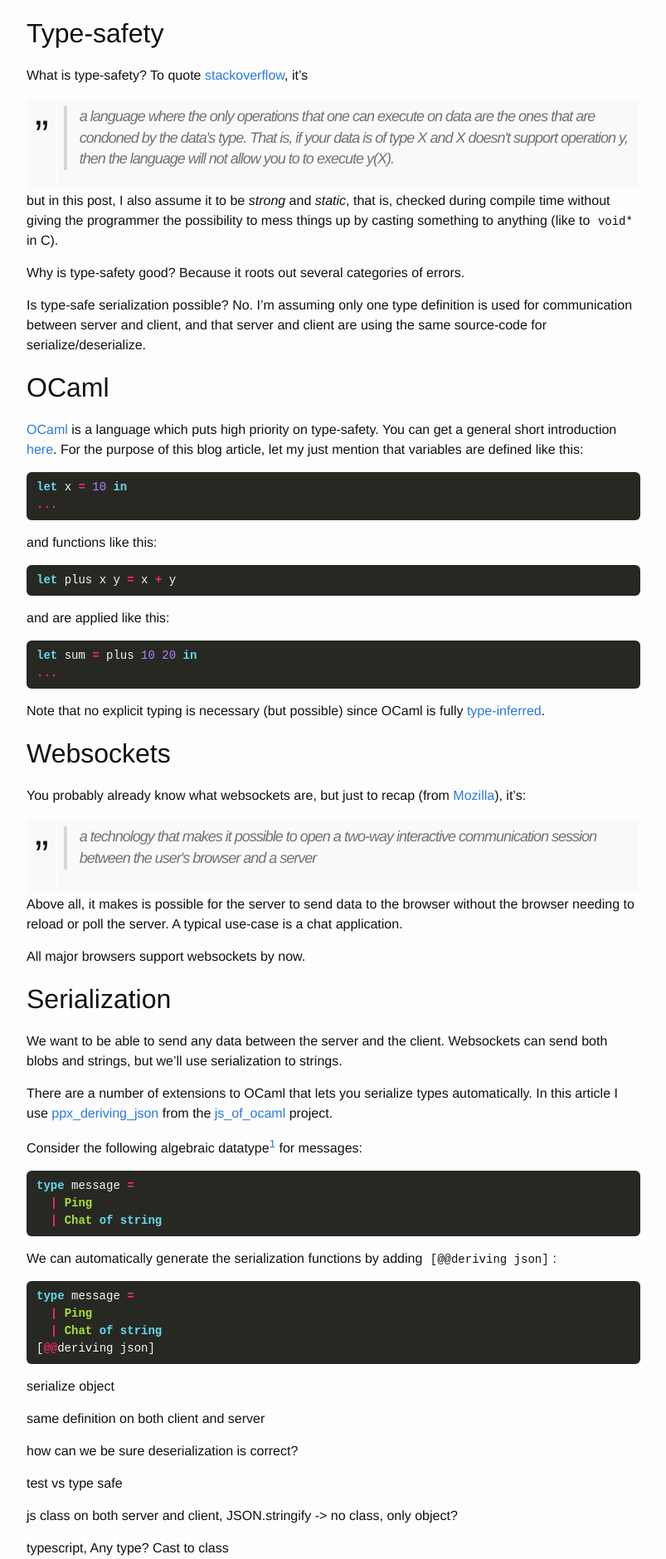
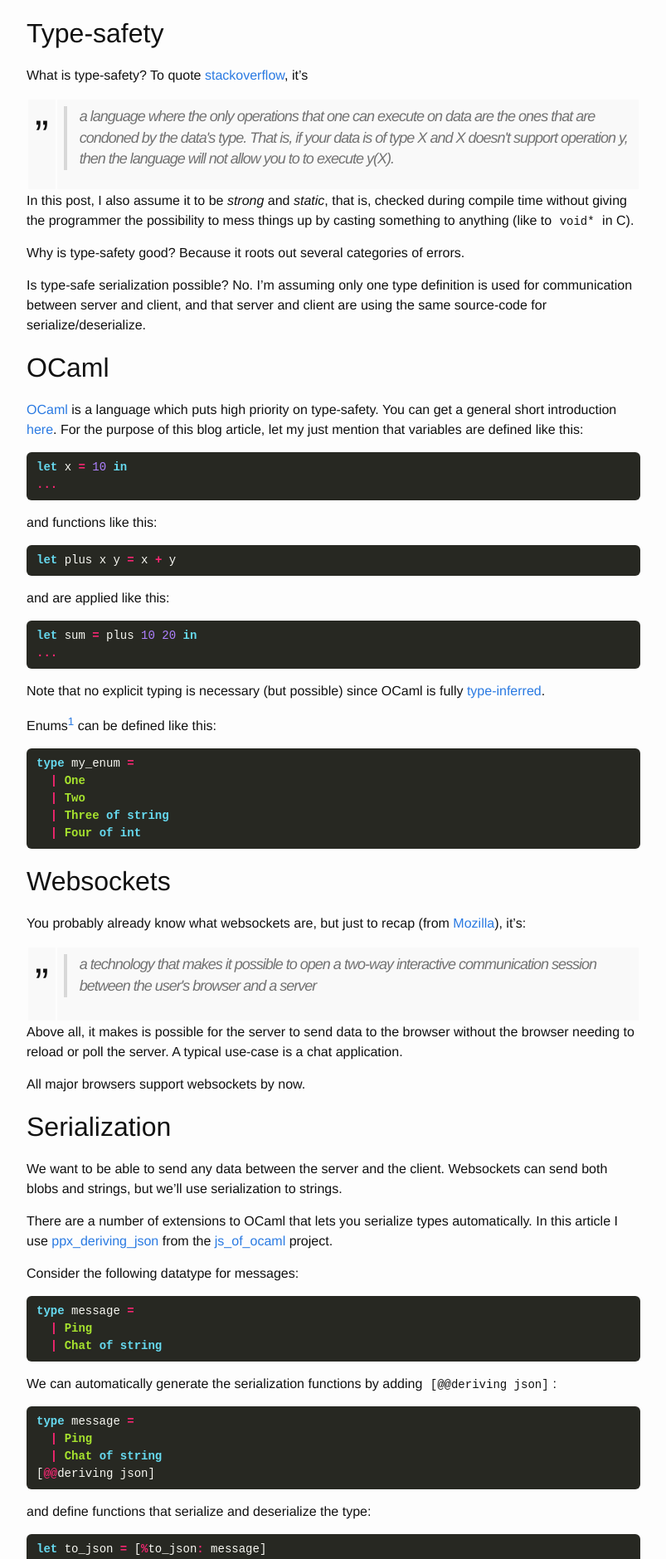
Before and after one commit to olleharstedt/olleharstedt.github.io, a Jekyll site: the page built from _posts/2020-05-28-typesafe-websocket-communication.markdown, in a window 1280 px wide. Shown: the part 940-2819 px from the top of the page at 83% size, without its empty margins (238-1041 px from the left). Built offline with Jekyll 4.4.1, drawn with Linux system fonts in a browser that asks for light colours; nearby versions of some CDN libraries; some of the changed text lies outside the part shown.

Commit message:
More notes

````diff
--- a/_posts/2020-05-28-typesafe-websocket-communication.markdown
+++ b/_posts/2020-05-28-typesafe-websocket-communication.markdown
@@ -27,7 +27,7 @@
   </tr>
 </table>
 
-but in this post, I also assume it to be *strong* and *static*, that is, checked during compile time without giving the programmer the possibility to mess things up by casting something to anything (like to `void*` in C).
+In this post, I also assume it to be *strong* and *static*, that is, checked during compile time without giving the programmer the possibility to mess things up by casting something to anything (like to `void*` in C).
 
 Why is type-safety good? Because it roots out several categories of errors.
 
@@ -57,6 +57,16 @@
 
 Note that no explicit typing is necessary (but possible) since OCaml is fully [type-inferred](https://en.wikipedia.org/wiki/Type_inference).
 
+Enums<sup><a href="#note1">1</a></sup> can be defined like this:
+
+```ocaml
+type my_enum =
+  | One
+  | Two
+  | Three of string
+  | Four of int
+```
+
 ## Websockets
 
 You probably already know what websockets are, but just to recap (from [Mozilla](https://developer.mozilla.org/en-US/docs/Web/API/WebSockets_API)), it's:
@@ -78,7 +88,7 @@
 
 There are a number of extensions to OCaml that lets you serialize types automatically. In this article I use [ppx\_deriving\_json](https://ocsigen.org/js_of_ocaml/3.6.0/manual/ppx-deriving) from the [js\_of\_ocaml](https://ocsigen.org/js_of_ocaml/3.6.0/manual/overview) project.
 
-Consider the following algebraic datatype<sup><a href="#note1">1</a></sup> for messages:
+Consider the following datatype for messages:
 
 ```ocaml
 type message =
@@ -94,6 +104,48 @@
   | Chat of string
 [@@deriving json]
 ```
+
+and define functions that serialize and deserialize the type:
+
+```ocaml
+let to_json = [%to_json: message]
+let of_json = [%of_json: message]
+```
+
+<div style='margin: 1em 3em;'>
+  <table>
+  <tr>
+  <td style="border: none;"><span class='fa fa-icon fa-info-circle fa-2x'></span></td>
+  <td style="border: none;">There's some weird syntax going on here, with <code>[@@ ...]</code> and <code>[% ...]</code>. These are syntax extensions, where libraries hook into the OCaml abstract syntax-tree to do all sorts of magic tricks, like, in our case, generating code to convert types to strings and back.</td>
+  </tr>
+  </table>
+</div>
+
+OK, let's run an example!
+
+```ocaml
+let _ =
+  let my_message = Chat "Hey, what's up?" in
+  let json = to_json my_message in
+  print_endline json
+```
+
+This will output
+
+```bash
+$ <compile the thing and run it>
+[0,"Hey, what's up?"]
+```
+
+As you can see, all type information is lost. That's why we collect all possible communication inside the `message` type in our program, so that no misunderstanding can happen between the server and the client.
+
+## Server
+
+Alright, we need both a server and a client to get our chat web app to work.
+
+## Client
+
+todo
 
 serialize object
 
@@ -122,4 +174,4 @@
 
 ## 5. Notes
 
-<sup id='note1'>If you don't know what algebraic datatypes are, just think of it as enums that can carry data.</sup>
+<sup id='note1'>1. They are really called algebraic datatypes, but if you don't know what that is, just think of it as enums that can carry data.</sup>
--- a/_sass/_base.scss
+++ b/_sass/_base.scss
@@ -26,7 +26,9 @@
     font-kerning: normal;
 }
 
-
+.highlight {
+  color: #fff;
+}
 
 /**
  * Set `margin-bottom` to maintain vertical rhythm
````
